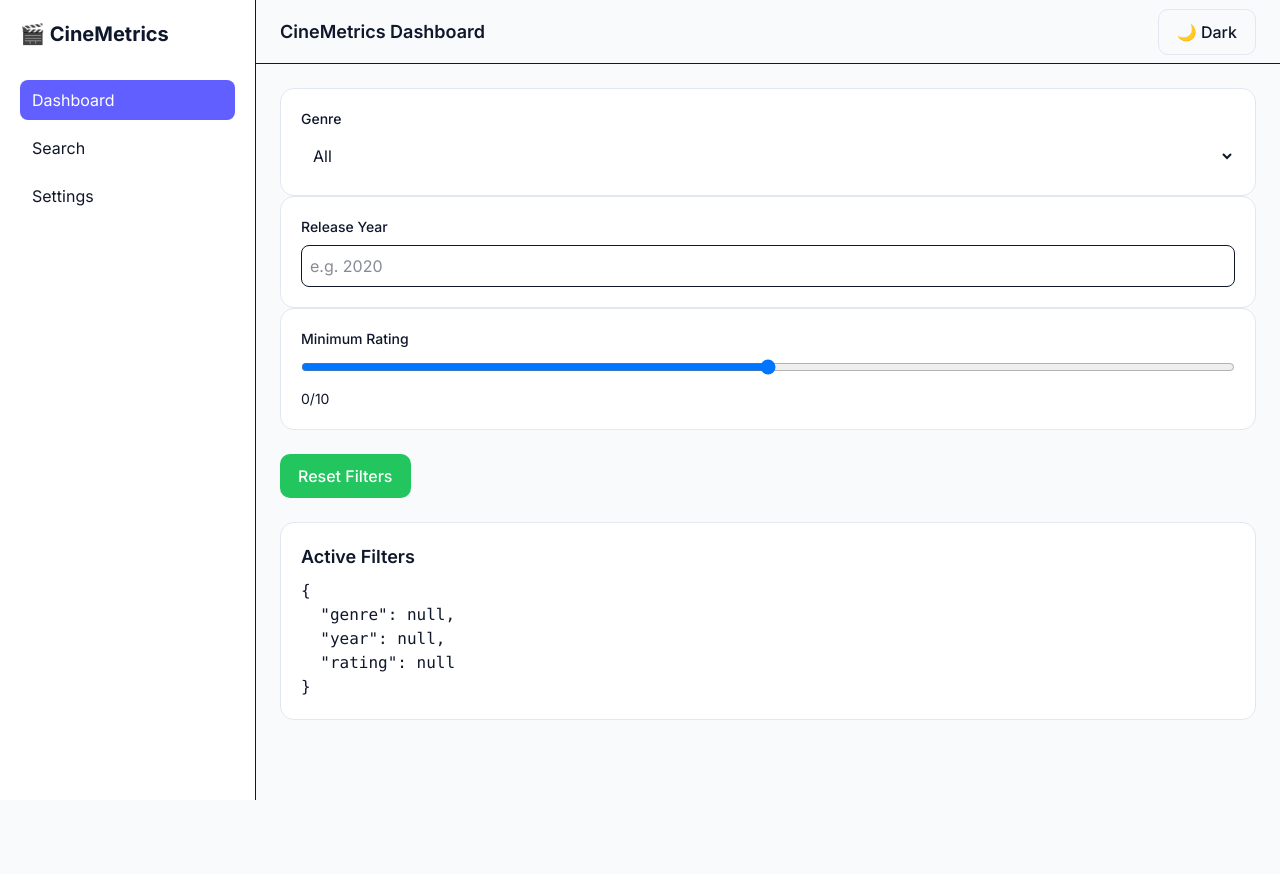
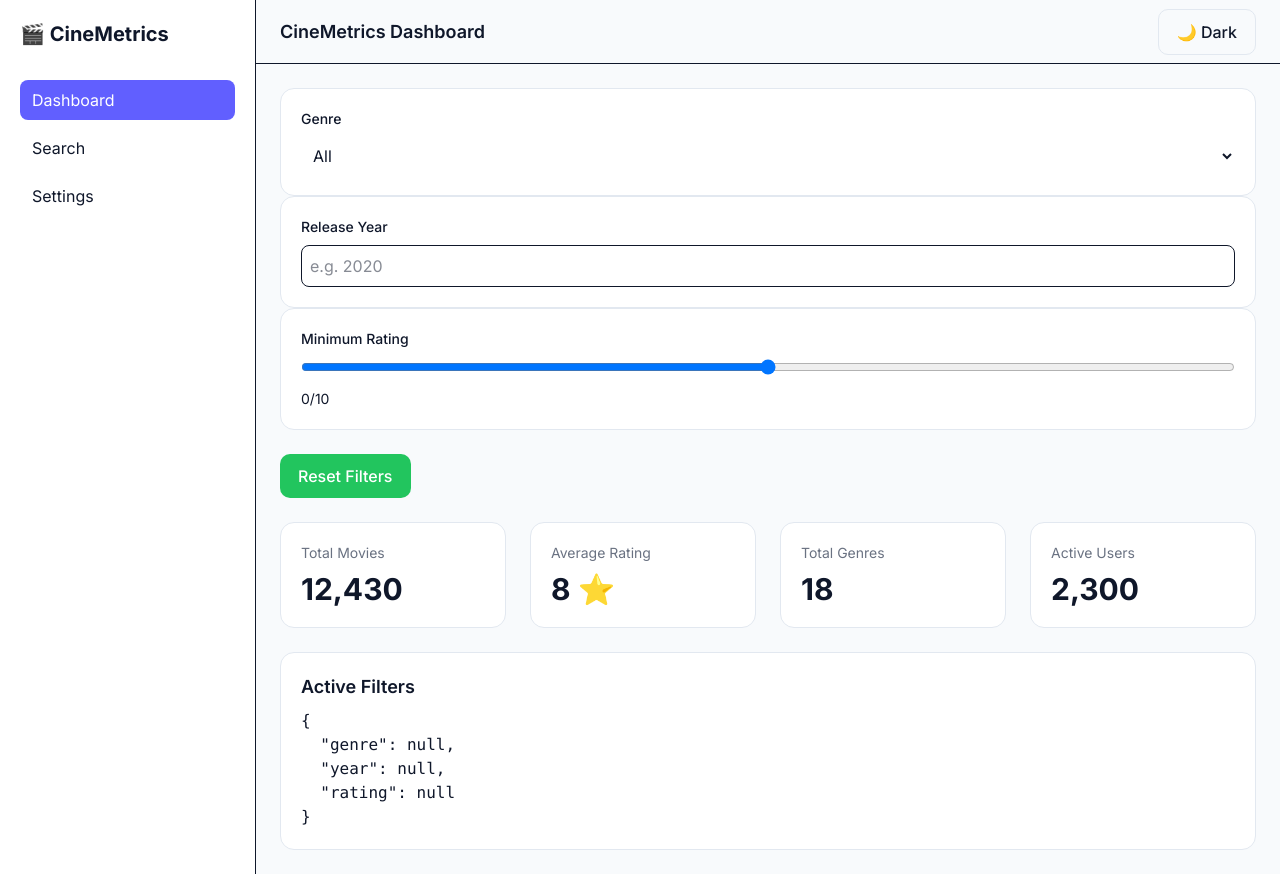
Before and after one commit to Tanishka-Sharma0/-CineMetrics-Dashboard, a React (Vite) app: page / in a window 1280 px wide. Before the commit the page ends 800 px from the top, so only its background shows below. Built offline with nearby package versions, Linux system fonts and the light colour scheme.

Commit message:
professiobal analystical card with animated numbers anf hover animation

```diff
--- a/package.json
+++ b/package.json
@@ -13,6 +13,7 @@
     "@tailwindcss/vite": "^4.2.1",
     "framer-motion": "^12.35.2",
     "react": "^19.2.0",
+    "react-countup": "^6.5.3",
     "react-dom": "^19.2.0",
     "react-router-dom": "^7.13.1",
     "recharts": "^3.7.0",
--- a/src/app/dashboard/dashboard.tsx
+++ b/src/app/dashboard/dashboard.tsx
@@ -1,14 +1,14 @@
 import { filter } from "framer-motion/client";
 import FilterBar from "../../components/filters/FilterBar";
 import { useFilters } from "../../context/FilterContext";
-
+import KpiGrid from "./widgets/KpiGrid";
 
 export default function Dashboard() {
     const { filters } = useFilters();
     return (
         <div className="space-y-6">
             <FilterBar />
-
+            <KpiGrid />
             <div className="card">
                 <h2 className="text-lg font-semibold mb-2">
                     Active Filters
--- /dev/null
+++ b/src/app/dashboard/widgets/KpiGrid.tsx
@@ -0,0 +1,22 @@
+import KpiCard from "./Kpicard";
+
+export default function KpiGrid() {
+    const stats = [
+        { title: "Total Movies", value: 12430 },
+        { title: "Average Rating", value: 7.8, suffix: " ⭐" },
+        { title: "Total Genres", value: 18 },
+        { title: "Active Users", value: 2300 },
+    ];
+    return (
+        <div className="grid gap-6 md:grid-cols-2 lg:grid-cols-4 ">
+            {stats.map((stat) => (
+                <KpiCard
+                    key={stat.title}
+                    title={stat.title}
+                    value={stat.value}
+                    suffix={stat.suffix}
+                />
+            ))}
+        </div>
+    );
+}
--- a/src/app/dashboard/widgets/Kpicard.tsx
+++ b/src/app/dashboard/widgets/Kpicard.tsx
@@ -0,0 +1,24 @@
+import CountUp from "react-countup";
+import { motion } from "framer-motion";
+
+type props = {
+    title: string,
+    value: number,
+    suffix?: string,
+}
+
+export default function KpiCard({ title, value, suffix }: props) {
+    return (
+        <motion.div
+            className="card"
+            whileHover={{ scale: 1.03 }}
+            transition={{ duration: 0.2 }}
+        >
+            <p className="text-sm text-gray-500 mb-2">{title}</p>
+            <h2 className="text-3xl font-bold">
+                <CountUp end={value} duration={1.5} />
+                {suffix}
+            </h2>
+        </motion.div>
+    )
+}
```
Also changed, not shown: 1 other file (tests, documents, lock files or other folders).
